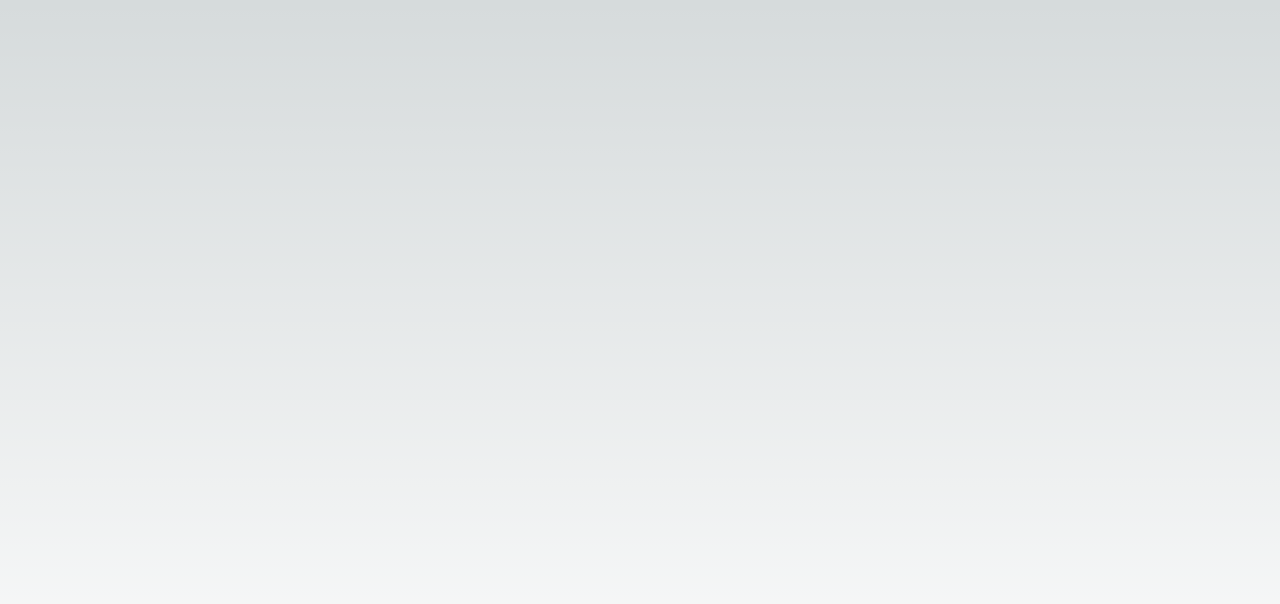
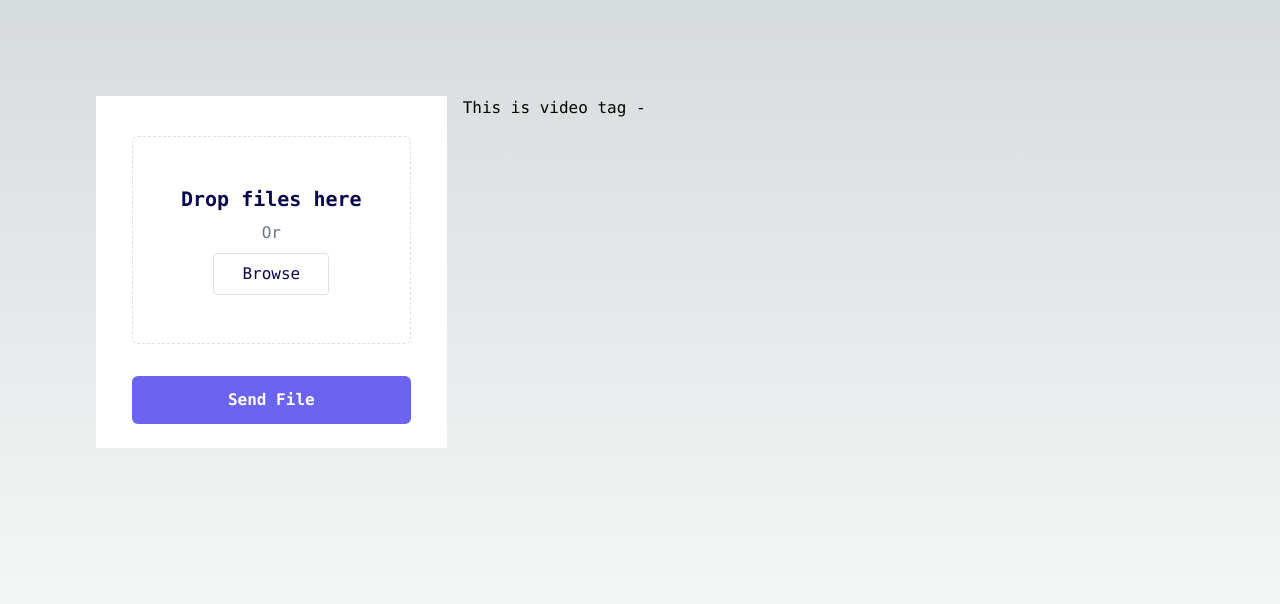
Before and after one commit to carlsenior/Video-Scrubber, a Next.js app: page / in a window 1280 px wide. Shown: the top 604 px of the page. Built offline with nearby package versions, Linux system fonts and the light colour scheme.

Commit message:
Video component

```diff
--- /dev/null
+++ b/src/app/Home.tsx
@@ -0,0 +1,25 @@
+"use client";
+import FileUploadForm from "../components/FileUploadForm";
+import { useState } from "react";
+
+export default function Home() {
+  const [url, setUrl] = useState<string>();
+
+  return (
+    <main className="flex min-h-screen p-24 font-mono">
+      <div className="grid grid-cols-2 gap-4">
+        <div className="">
+          <div className="flex items-center justify-center">
+            <div className="mx-auto w-full max-w-[550px] bg-white">
+              <FileUploadForm setUrl={setUrl} />
+            </div>
+          </div>
+        </div>
+
+        <div className="">
+          <h3>This is video tag</h3>
+        </div>
+      </div>
+    </main>
+  );
+}
--- /dev/null
+++ b/src/app/api/upload/route.ts
@@ -0,0 +1,27 @@
+import { randomUUID } from "crypto";
+import { writeFile } from "fs/promises";
+import { NextRequest, NextResponse } from "next/server";
+import path from "path";
+
+export async function POST(request: NextRequest) {
+  const data = await request.formData();
+  const file = data.get("file") as unknown as File;
+
+  if (!file) {
+    return NextResponse.json({ error: "File not found" });
+  }
+  const bytes = await file.arrayBuffer();
+  const buffer = Buffer.from(bytes);
+
+  const static_path = path.join(
+    "tmp",
+    `${randomUUID()}${path.extname(file.name)}`
+  );
+
+  const _absolute_path = path.join(process.cwd(), "public", static_path);
+  await writeFile(_absolute_path, buffer);
+  return NextResponse.json({
+    success: true,
+    url: static_path,
+  });
+}
--- a/src/app/page.tsx
+++ b/src/app/page.tsx
@@ -1,7 +1,24 @@
-import Image from "next/image";
+"use client";
+
+import FileUploadForm from "../components/FileUploadForm";
+import { useState } from "react";
 
 export default function Home() {
+  const [url, setUrl] = useState<string>();
+
   return (
-    <main className="flex min-h-screen flex-col items-center justify-between p-24"></main>
+    <main className="flex min-h-screen p-24 font-mono">
+      <div className="grid grid-cols-3 gap-4">
+        <div className="col-span-1">
+          <div className="bg-white">
+            <FileUploadForm setUrl={setUrl} />
+          </div>
+        </div>
+
+        <div className="col-span-2">
+          <h3>This is video tag - {url}</h3>
+        </div>
+      </div>
+    </main>
   );
 }
--- /dev/null
+++ b/src/components/FileUploadForm.tsx
@@ -0,0 +1,104 @@
+"use client";
+
+import { uploadFile } from "@/lib/fileupload";
+import React, { useRef, useState } from "react";
+import LoadingSpinner from "./LoadingSpinner";
+import ProgressContainer from "./ProgressContainer";
+import { AxiosRequestConfig } from "axios";
+
+const FileUploadForm = ({ setUrl }: { setUrl: (arg0: string) => void }) => {
+  const [file, setFile] = useState<File>();
+  const [uploading, setUploading] = useState(false);
+  const [progress, setProgress] = useState(0);
+
+  const fileInputRef = useRef(null);
+
+  const clearFile = () => {
+    setFile(undefined);
+    if (fileInputRef.current) {
+      (fileInputRef.current as HTMLInputElement).value = "";
+    }
+  };
+
+  const onSubmit = async (event: React.FormEvent<HTMLFormElement>) => {
+    event.preventDefault();
+    if (!file) return;
+
+    setUploading(true);
+    try {
+      const data = new FormData();
+      data.set("file", file);
+
+      const options: AxiosRequestConfig = {
+        headers: { "Content-Type": "multipart/form-data" },
+        onUploadProgress(progressEvent: any) {
+          const percentCompleted = Math.round(
+            (progressEvent.loaded * 100) / progressEvent.total
+          );
+          setProgress(percentCompleted);
+        },
+      };
+
+      const res = await uploadFile(data, options);
+      setTimeout(() => {
+        setProgress(0);
+      }, 500);
+      setUrl(res.url);
+    } catch (e: any) {
+      console.error(e);
+    } finally {
+      setUploading(false);
+    }
+  };
+
+  return (
+    <form className="py-6 px-9" onSubmit={onSubmit}>
+      <div className="pt-4 mb-6">
+        <div className="mb-8">
+          <input
+            type="file"
+            name="file"
+            id="file"
+            className="sr-only"
+            ref={fileInputRef}
+            onChange={(e) => setFile(e.target.files?.[0])}
+          />
+          <label
+            htmlFor="file"
+            className="relative flex min-h-[200px] items-center justify-center rounded-md border border-dashed border-[#e0e0e0] p-12 text-center cursor-pointer"
+          >
+            <div>
+              <span className="mb-2 block text-xl font-semibold text-[#07074D]">
+                Drop files here
+              </span>
+              <span className="mb-2 block text-base font-medium text-[#6B7280]">
+                Or
+              </span>
+              <span className="inline-flex rounded border border-[#e0e0e0] py-2 px-7 text-base font-medium text-[#07074D]">
+                Browse
+              </span>
+            </div>
+          </label>
+        </div>
+
+        <ProgressContainer
+          file={file}
+          clearFile={clearFile}
+          progress={progress}
+        />
+      </div>
+
+      <div>
+        <button
+          type="submit"
+          disabled={uploading}
+          className="hover:shadow-form w-full rounded-md bg-[#6A64F1] py-3 px-8 text-center text-base font-semibold text-white outline-none"
+        >
+          {uploading ? <LoadingSpinner /> : "Send File"}
+        </button>
+      </div>
+    </form>
+  );
+};
+
+export default FileUploadForm;
--- /dev/null
+++ b/src/components/LoadingSpinner.tsx
@@ -0,0 +1,11 @@
+import React from "react";
+
+const LoadingSpinner = () => {
+  return (
+    <div className="flex justify-center items-center">
+      <div className="animate-spin rounded-full h-6 w-6 border-t-2 border-b-2 border-white"></div>
+    </div>
+  );
+};
+
+export default LoadingSpinner;
--- /dev/null
+++ b/src/components/ProgressBar.tsx
@@ -0,0 +1,14 @@
+import React from "react";
+
+const ProgressBar = ({ progress = 0 }: { progress?: number }) => {
+  return (
+    <div className="relative mt-5 h-[6px] w-full rounded-lg bg-[#E2E5EF]">
+      <div
+        className="absolute left-0 right-0 h-full rounded-lg bg-[#6A64F1]"
+        style={{ width: `${progress}%` }}
+      ></div>
+    </div>
+  );
+};
+
+export default ProgressBar;
--- /dev/null
+++ b/src/components/ProgressContainer.tsx
@@ -0,0 +1,47 @@
+import React from "react";
+import ProgressBar from "./ProgressBar";
+
+const ProgressContainer = ({
+  file,
+  clearFile,
+  progress,
+}: {
+  file: undefined | File;
+  clearFile: () => void;
+  progress: number;
+}) => {
+  return file ? (
+    <div className="rounded-md bg-[#F5F7FB] py-4 px-8">
+      <div className="flex items-center justify-between">
+        <span className="truncate pr-3 text-base font-medium text-[#07074D]">
+          {file.name}
+        </span>
+        <button className="text-[#07074D]" onClick={clearFile}>
+          <svg
+            width="10"
+            height="10"
+            viewBox="0 0 10 10"
+            fill="none"
+            xmlns="http://www.w3.org/2000/svg"
+          >
+            <path
+              fillRule="evenodd"
+              clipRule="evenodd"
+              d="M0.279337 0.279338C0.651787 -0.0931121 1.25565 -0.0931121 1.6281 0.279338L9.72066 8.3719C10.0931 8.74435 10.0931 9.34821 9.72066 9.72066C9.34821 10.0931 8.74435 10.0931 8.3719 9.72066L0.279337 1.6281C-0.0931125 1.25565 -0.0931125 0.651788 0.279337 0.279338Z"
+              fill="currentColor"
+            />
+            <path
+              fillRule="evenodd"
+              clipRule="evenodd"
+              d="M0.279337 9.72066C-0.0931125 9.34821 -0.0931125 8.74435 0.279337 8.3719L8.3719 0.279338C8.74435 -0.0931127 9.34821 -0.0931123 9.72066 0.279338C10.0931 0.651787 10.0931 1.25565 9.72066 1.6281L1.6281 9.72066C1.25565 10.0931 0.651787 10.0931 0.279337 9.72066Z"
+              fill="currentColor"
+            />
+          </svg>
+        </button>
+      </div>
+      <ProgressBar progress={progress} />
+    </div>
+  ) : null;
+};
+
+export default ProgressContainer;
--- /dev/null
+++ b/src/lib/fileupload.tsx
@@ -0,0 +1,9 @@
+import axios, { AxiosRequestConfig } from "axios";
+
+export async function uploadFile(data: FormData, optioins: AxiosRequestConfig) {
+  const res = await axios.post("/api/upload", data, optioins);
+  if (res.status !== 200) {
+    throw new Error("Failed to upload file");
+  }
+  return res.data;
+}
```
Also changed, not shown: package.json (+6 -4 lines), 2 other files (tests, documents, lock files or other folders).
